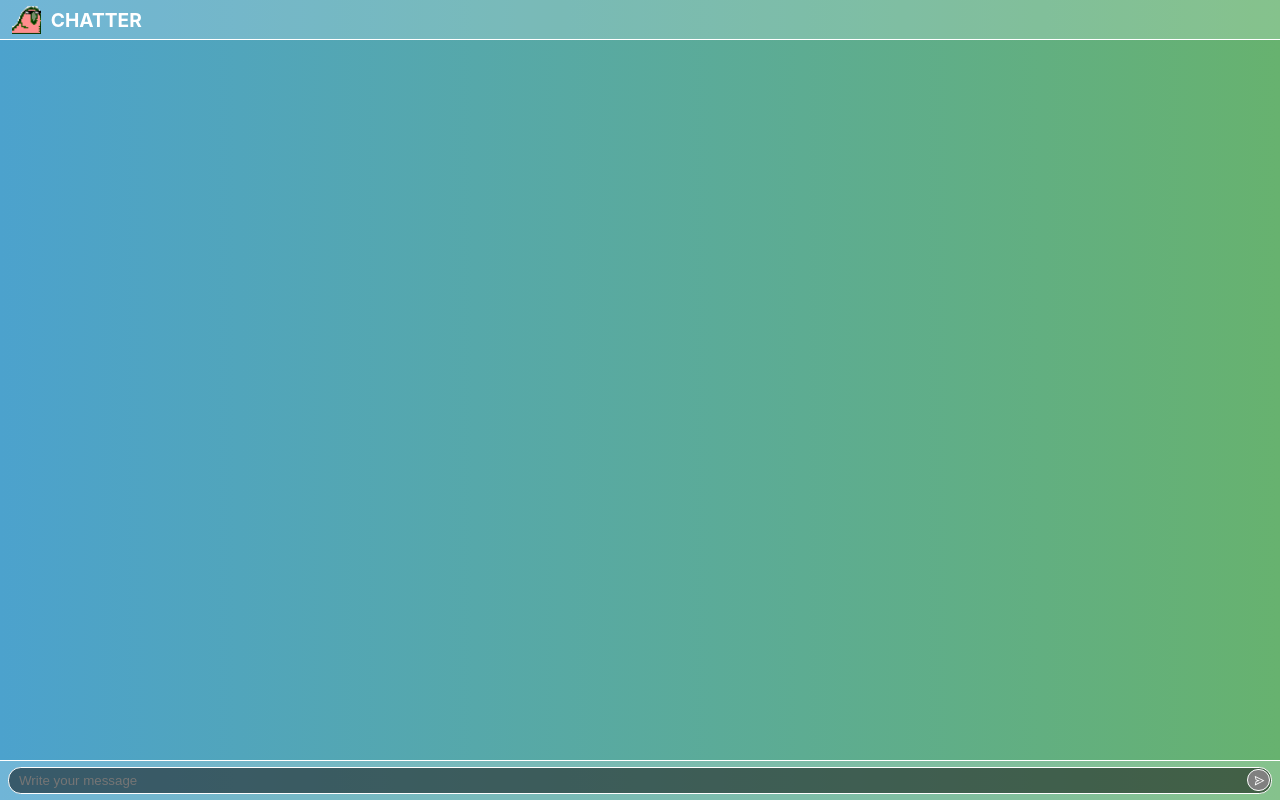
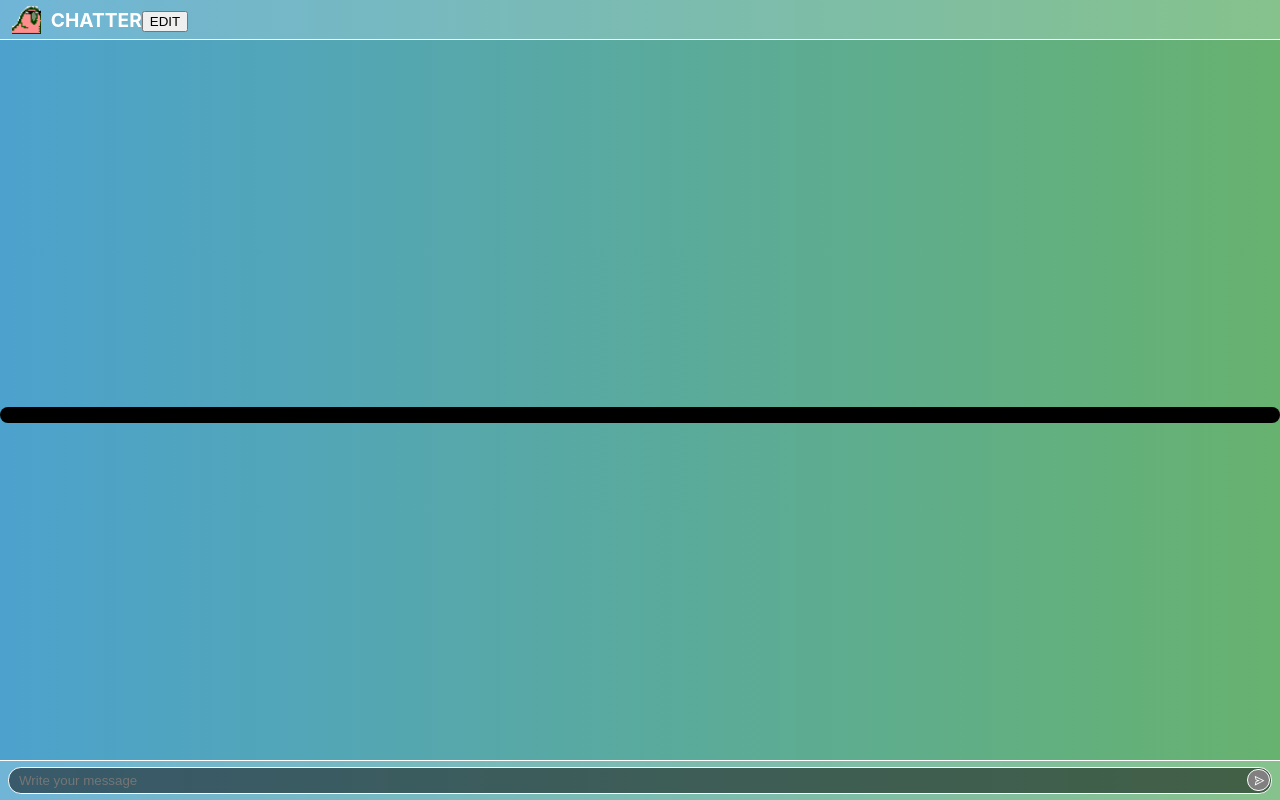
Before and after one commit to colleenpark/chatter2021, a React (Create React App) app: page / in a window 1280 px wide. Built offline with nearby package versions, Linux system fonts and the light colour scheme.

Commit message:
my new version with error

```diff
--- a/public/index.html
+++ b/public/index.html
@@ -7,7 +7,7 @@
     <meta name="theme-color" content="#000000" />
     <meta
       name="description"
-      content="Web site created using create-react-app"
+      content="Chat in the real-time with your friends!"
     />
     <link rel="apple-touch-icon" href="%PUBLIC_URL%/logo192.png" />
     <!--
@@ -24,7 +24,7 @@
       work correctly both with client-side routing and a non-root public URL.
       Learn how to configure a non-root public URL by running `npm run build`.
     -->
-    <title>React App</title>
+    <title>CHATTER</title>
   </head>
   <body>
     <noscript>You need to enable JavaScript to run this app.</noscript>
--- a/src/App.css
+++ b/src/App.css
@@ -34,9 +34,9 @@
 }
 
 .messages{
+  margin-top: 30px;
   display: flex;
-  flex-direction: column-reverse;
-  flex: 1;
+  flex-direction: column;
   overflow: auto;
 }
 .message-row{
@@ -45,10 +45,12 @@
 .message{
   background:black;
   color:white;
-  border-radius:10px;
-  margin:4px;
+  border-radius: 20px;
+  padding: 8px 15px;
+  margin-top: 5px;
+  margin-bottom: 5px;
   display: inline-block;
-  padding: 4px 12px;
+
 }
 
 .text-input{
--- a/src/App.js
+++ b/src/App.js
@@ -1,28 +1,43 @@
 import {useState} from 'react';
 import './App.css';
 import TextInput from './TextInput';
-import Message from './Messages'
+import message from'./Message'
+import NamePicker from './NamePicker';
+
 
 function App() {
   const [messages,setMessages] = useState([])
+  const [username,setUsername] = useState('')
 
-  return <div className="App">
+  console.log(messages)
+  return <div className={"App"}>
 
     <header className="header">
       <div className="logo" />
       CHATTER
+      <NamePicker saveName={setUsername} />
     </header>
 
+
+
     <main className="messages">
-      {messages.map((m,i)=> {
-        return <Message key={i} {...m} />
-      })}
+        <div className="message">
+
+          {messages.map((message) =>
+
+            <div className="message-row">
+              <h2>{message.text}</h2>
+              <p className="date">{message.ts}</p>
+              <h3 className="message-user">{"from: " + message.name}</h3>
+            </div>
+
+
+            )}
+        </div>
     </main>
-
     <TextInput
-      send={(t)=> setMessages( [{text:t}, ...messages] )}
+      send={(t)=> setMessages([{text:t, name:username, ts:new Date()}, ...messages])}
     />
-
   </div>
 }
 
--- /dev/null
+++ b/src/Message.js
@@ -0,0 +1,10 @@
+
+function Message(props){
+    return <div className="message-row">
+    <div className="message">
+      {props.text}
+    </div>
+  </div>
+}
+
+export default Message
--- /dev/null
+++ b/src/NamePicker.js
@@ -0,0 +1,28 @@
+import {useState} from 'react'
+
+function NamePicker(props){
+    const [showInput, setShowInput] = useState(false)
+    const [username, setUsername] = useState('')
+
+    if (showInput) {
+        return <div className="name-picker">
+            <input value={username}
+                onChange={e=> setUsername(e.target.value)}
+            />
+            <button onClick={()=>setShowInput(false)}>
+                {props.saveName(username)}
+                OK
+            </button>
+        </div>
+    }
+
+    return <div className="name-picker">
+        <div>{username}</div>
+        <button onClick={()=>setShowInput(true)}>
+            EDIT
+        </button>
+    </div>
+
+}
+
+export default NamePicker
```
Also changed, not shown: src/Messages.js (deleted), 1 other file (tests, documents, lock files or other folders).
